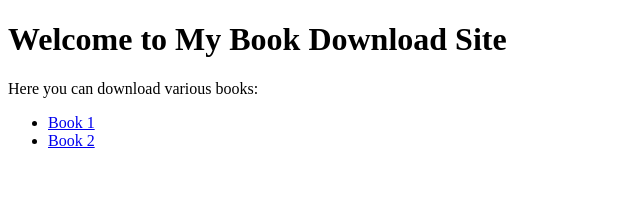
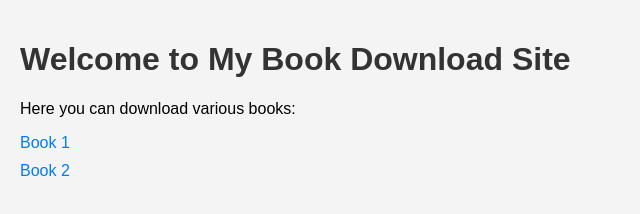
Before and after one commit to Lens-lzy/trading-learning-lib, a plain HTML site: page index.html in a window 1280 px wide. Shown: the whole page, without its empty margins (0-640 px from the left). Drawn offline with Linux system fonts and the light colour scheme.

Commit message:
Update index.html

```diff
--- a/index.html
+++ b/index.html
@@ -1,14 +1,56 @@
 <!DOCTYPE html>
 <html>
 <head>
-    <title>My Book Download Site</title>
+    <title>Alek's Trading Book Library</title>
+    <script>
+        document.addEventListener("DOMContentLoaded", function() {
+            const books = [
+                { name: "Book 1", file: "lib/book1.pdf" },
+                { name: "Book 2", file: "lib/book2.pdf" },
+                // Add more books here
+            ];
+
+            const ul = document.querySelector("ul");
+            books.forEach(book => {
+                const li = document.createElement("li");
+                const a = document.createElement("a");
+                a.textContent = book.name;
+                a.href = book.file;
+                a.setAttribute("download", book.name);
+                li.appendChild(a);
+                ul.appendChild(li);
+            });
+        });
+    </script>
+    <style>
+        body {
+            font-family: Arial, sans-serif;
+            background-color: #f4f4f4;
+            margin: 0;
+            padding: 20px;
+        }
+        h1 {
+            color: #333;
+        }
+        ul {
+            list-style-type: none;
+            padding: 0;
+        }
+        li {
+            margin: 10px 0;
+        }
+        a {
+            text-decoration: none;
+            color: #007bff;
+        }
+        a:hover {
+            text-decoration: underline;
+        }
+    </style>
 </head>
 <body>
     <h1>Welcome to My Book Download Site</h1>
     <p>Here you can download various books:</p>
-    <ul>
-        <li><a href="lib/book1.pdf" download>Book 1</a></li>
-        <li><a href="lib/book2.pdf" download>Book 2</a></li>
-    </ul>
+    <ul></ul>
 </body>
 </html>
```
